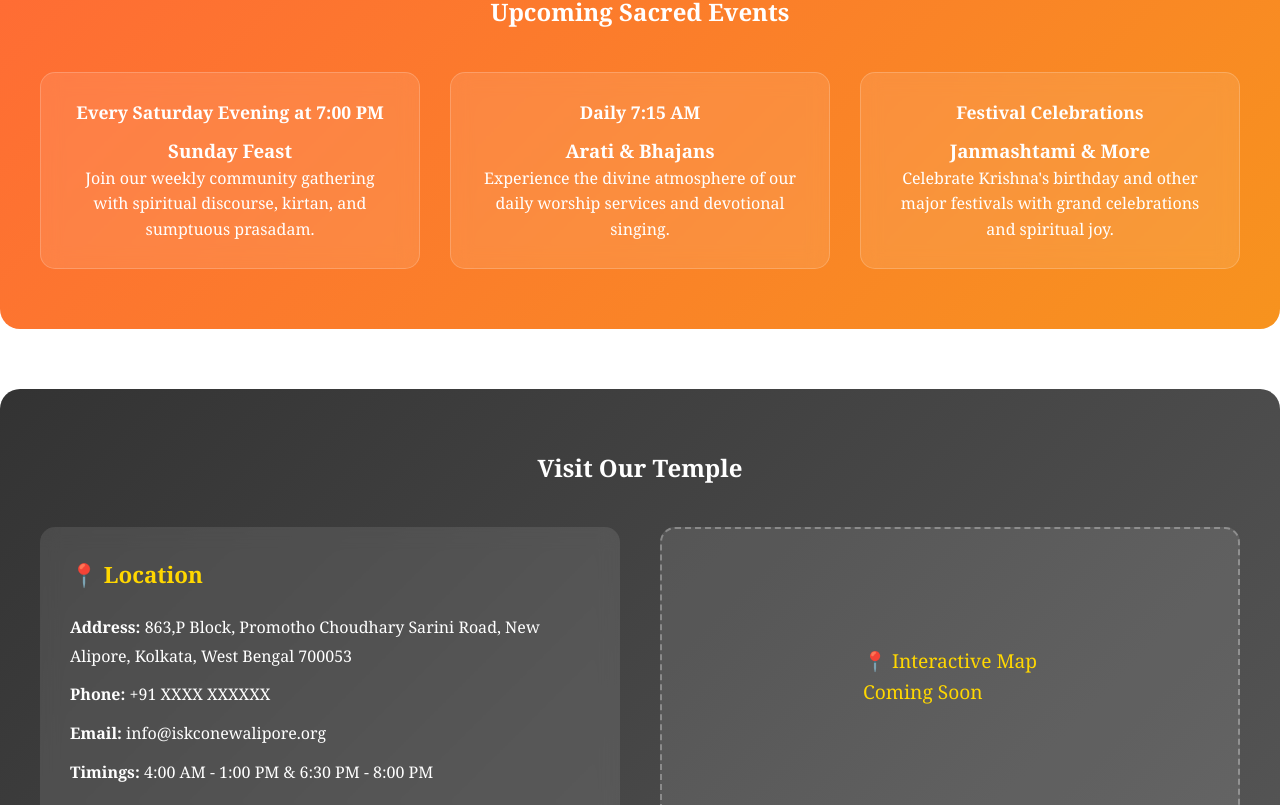
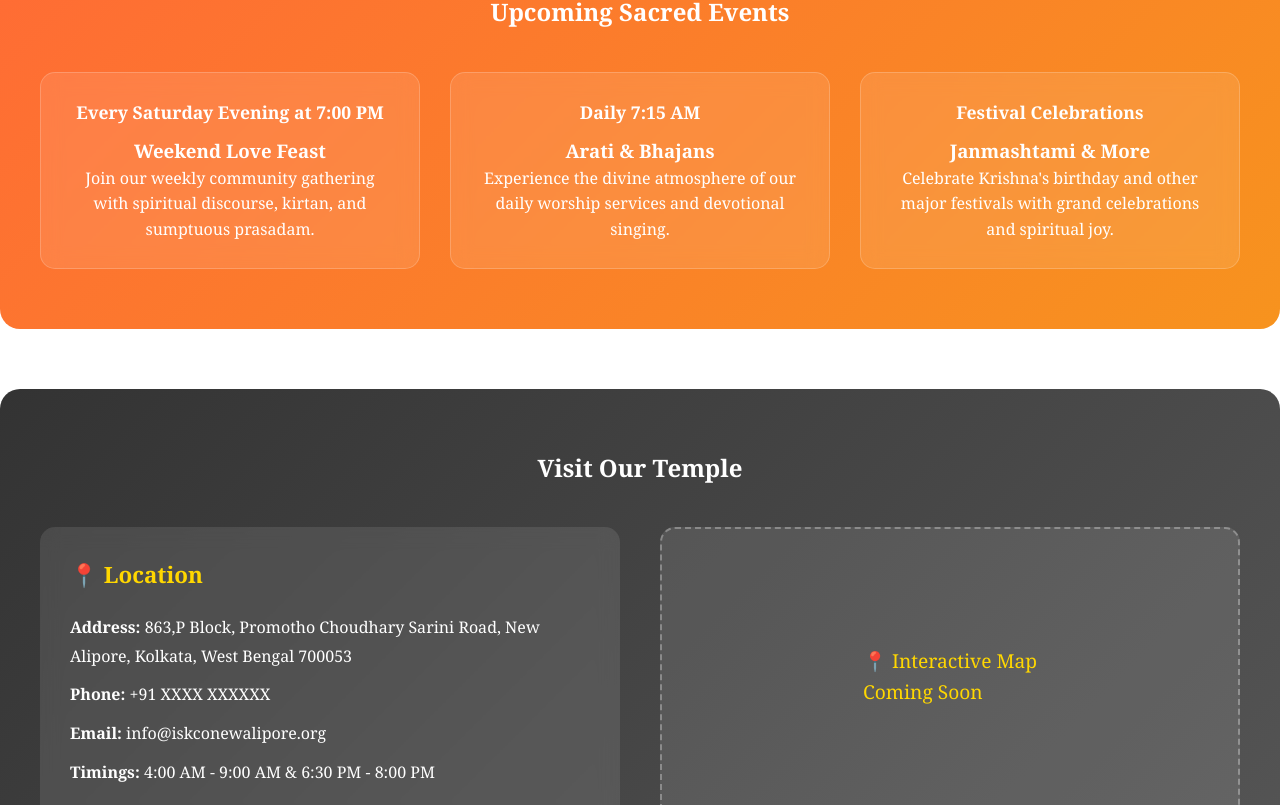
Before and after one commit to gopal96685/iskcon-new-alipore, a plain HTML site: page index.html in a window 1280 px wide. Shown: the part 2075-2880 px from the top of the page. Drawn offline with Linux system fonts and the light colour scheme.

Commit message:
snapshots added

```diff
--- a/index.html
+++ b/index.html
@@ -512,7 +512,7 @@
         <div class="events-grid">
             <div class="event-card">
                 <div class="event-date">Every Saturday Evening at 7:00 PM</div>
-                <h3>Sunday Feast</h3>
+                <h3>Weekend Love Feast</h3>
                 <p>Join our weekly community gathering with spiritual discourse, kirtan, and sumptuous prasadam.</p>
             </div>
             <div class="event-card">
@@ -537,7 +537,7 @@
                     Bengal 700053</p>
                 <p><strong>Phone:</strong> +91 XXXX XXXXXX</p>
                 <p><strong>Email:</strong> info@iskconewalipore.org</p>
-                <p><strong>Timings:</strong> 4:00 AM - 1:00 PM & 6:30 PM - 8:00 PM</p>
+                <p><strong>Timings:</strong> 4:00 AM - 9:00 AM & 6:30 PM - 8:00 PM</p>
             </div>
             <div class="map-container">
                 <p>📍 Interactive Map<br>Coming Soon</p>
```
